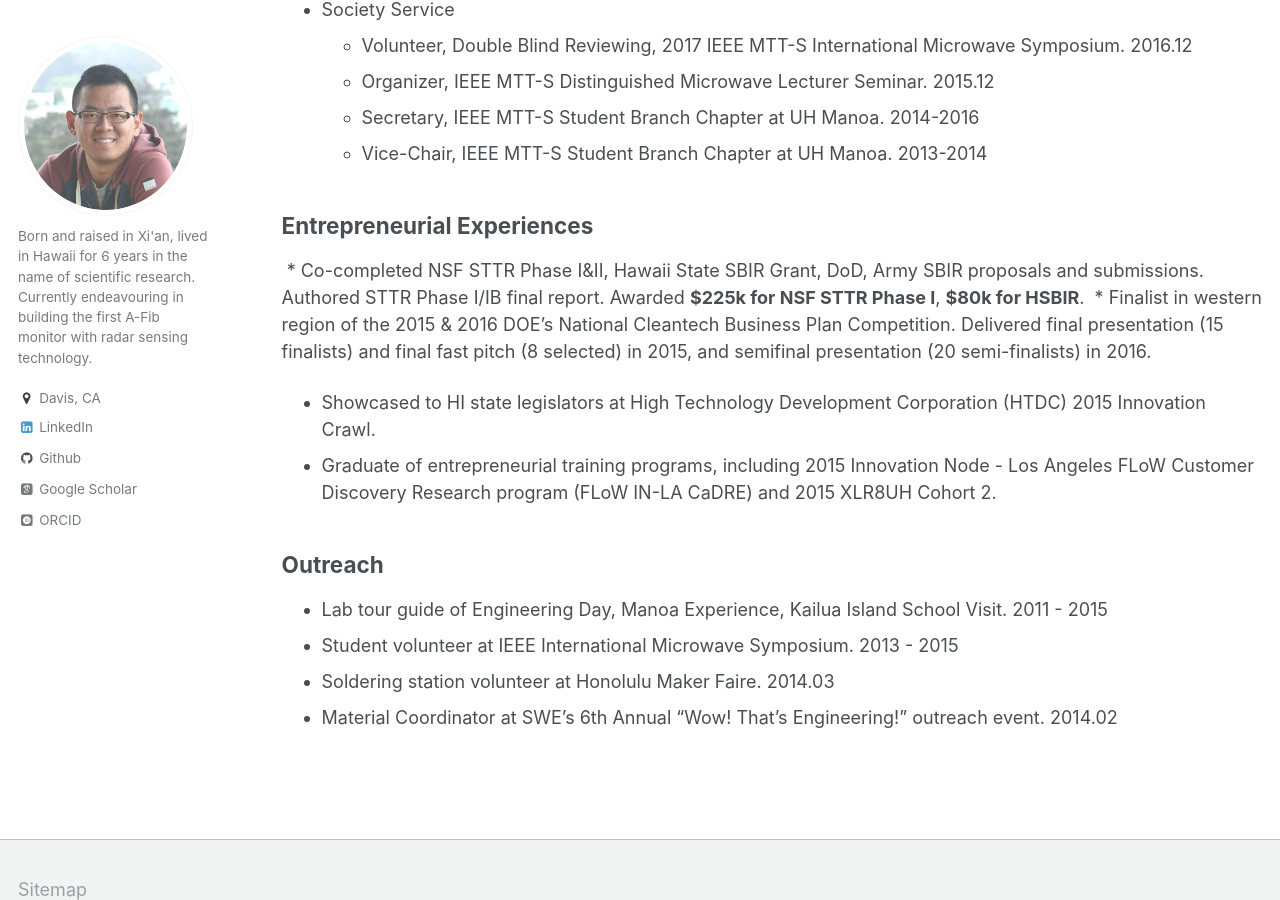
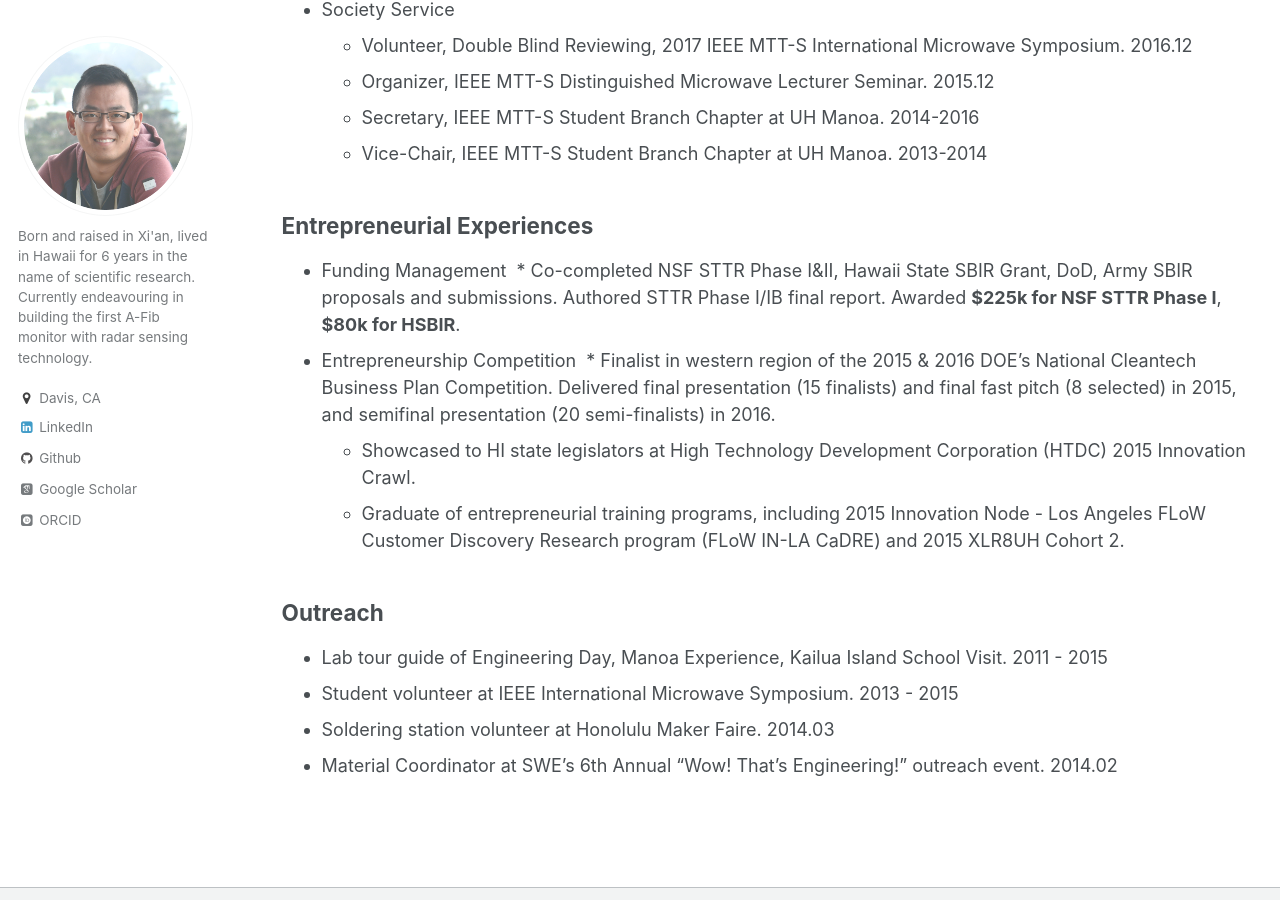
Before and after one commit to x-mengao/x-mengao.github.io, a Jekyll site: the page built from _pages/cv.md, in a window 1280 px wide and 900 px high, scrolled down 1311 px. Built offline with Jekyll 4.4.1, drawn with Linux system fonts in a browser that asks for light colours; some web fonts are replaced.

Commit message:
Update cv.md

```diff
--- a/_pages/cv.md
+++ b/_pages/cv.md
@@ -47,7 +47,9 @@ redirect_from:
 
 
 ## Entrepreneurial Experiences
+* Funding Management
   * Co-completed NSF STTR Phase I&II, Hawaii State SBIR Grant, DoD, Army SBIR proposals and submissions. Authored STTR Phase I/IB final report. Awarded **$225k for NSF STTR Phase I**, **$80k for HSBIR**.
+* Entrepreneurship Competition
   * Finalist in western region of the 2015 & 2016 DOE's National Cleantech Business Plan Competition. Delivered final presentation (15 finalists) and final fast pitch (8 selected) in 2015, and semifinal presentation (20 semi-finalists) in 2016.
   * Showcased to HI state legislators at High Technology Development Corporation (HTDC) 2015 Innovation Crawl.
   * Graduate of entrepreneurial training programs, including 2015 Innovation Node - Los Angeles FLoW Customer Discovery Research program (FLoW IN-LA CaDRE) and 2015 XLR8UH Cohort 2.
```
